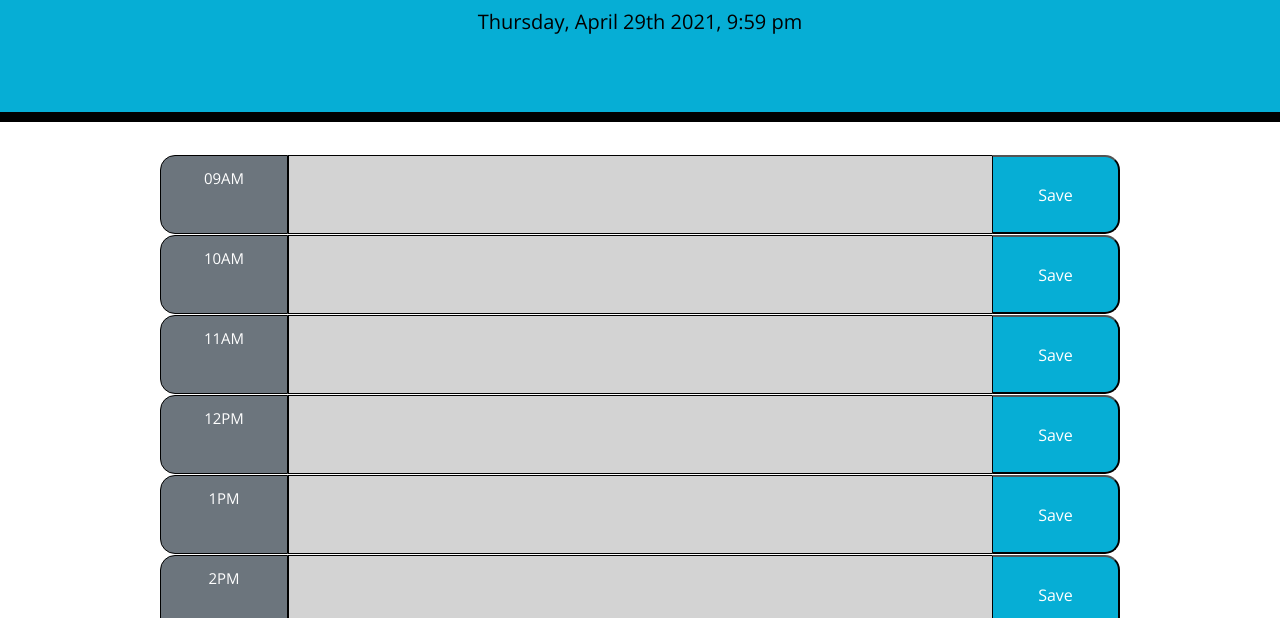
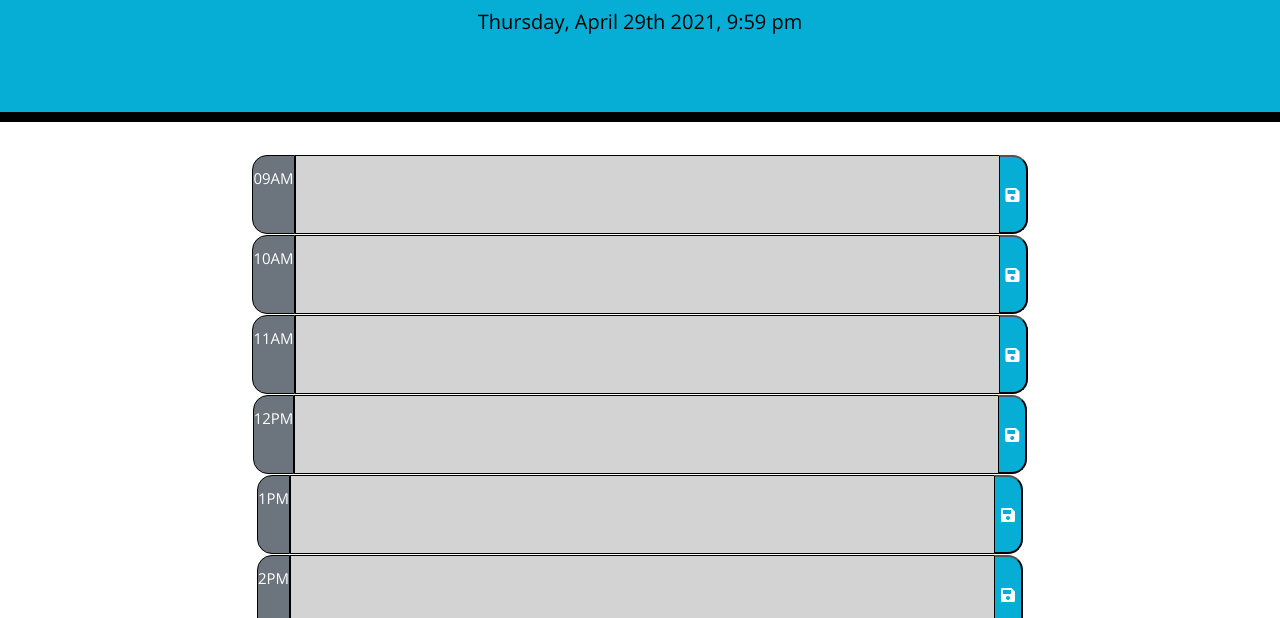
Before and after one commit to Isaias2020/WorkDayScheduler, a plain HTML site: page index.html in a window 1280 px wide. Shown: the part 182-800 px from the top of the page. Drawn offline with nearby package versions, Linux system fonts and the light colour scheme.

Commit message:
fixed the time block overlapping the save buttons issue for larger screens, added icon for save feature

```diff
--- a/script.js
+++ b/script.js
@@ -35,7 +35,7 @@ for (var i = 1; i < timesOfDay.length + 1; i++) {
     myButton.attr("id", "saveNote" + i);
     myButton.attr("class", "saveBtn");
     myButton.attr("data-id", i);
-    myButton.text("Save");
+    myButton.append('<i class="fas fa-save"></i>');
 
     row.append(timeBlock, textArea, myButton);
     container.append(row);
--- a/style.css
+++ b/style.css
@@ -40,7 +40,7 @@ textarea{
   border-bottom: 1px solid black;
   padding-top: 15px;
   font-size: 15px;
-  width: 10vw;
+  /* width: 10vw; */
 }
 
 .row {
@@ -78,7 +78,7 @@ textarea{
   border-bottom-right-radius: 15px;
   background-color: #06AED5;
   color: white;
-  width: 10vw;
+  /* width: 10vw; */
 }
 
 .saveBtn i:hover {
```
